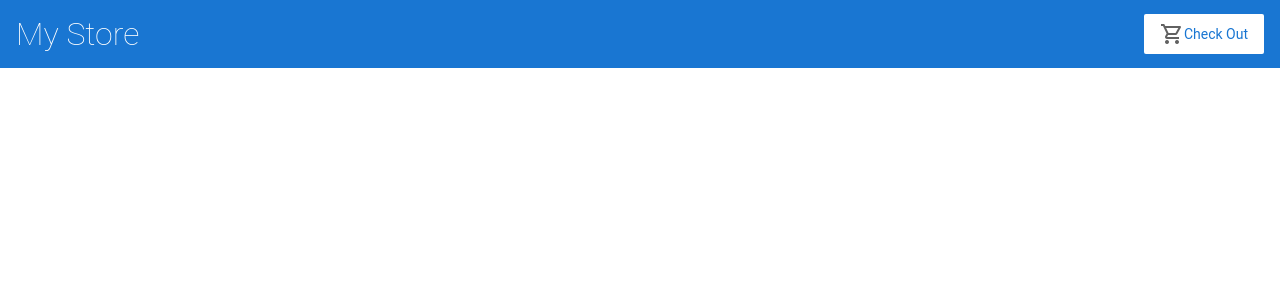
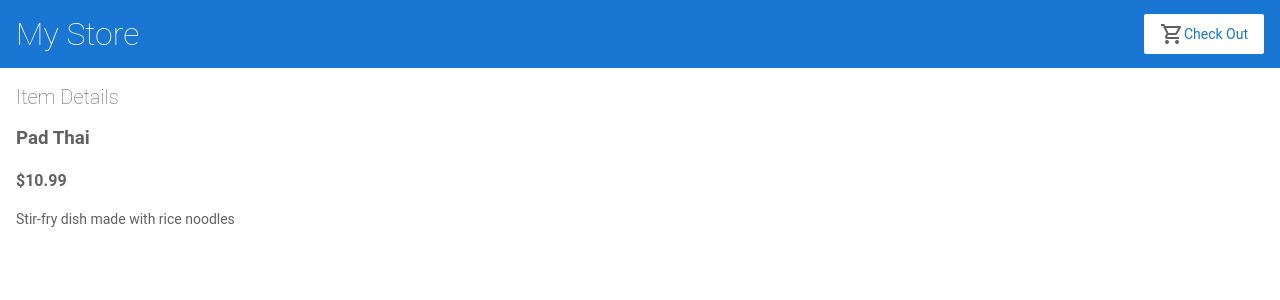
Before and after one commit to hejingne/Angular-Food-Ordering-App, an Angular app: page /items/1 in a window 1280 px wide. Before the commit this address led to /. Shown: the top 300 px of the page. Built offline with nearby package versions, Linux system fonts and the light colour scheme.

Commit message:
Add page routings

```diff
--- a/src/app/app.module.ts
+++ b/src/app/app.module.ts
@@ -7,6 +7,7 @@ import { AppComponent } from './app.component';
 import { TopBarComponent } from './top-bar/top-bar.component';
 import { MenuItemListComponent } from './menu-item-list/menu-item-list.component';
 import { MenuItemAlertsComponent } from './menu-item-alerts/menu-item-alerts.component';
+import { MenuItemDetailsComponent } from './menu-item-details/menu-item-details.component';
 
 @NgModule({
   imports: [
@@ -14,13 +15,15 @@ import { MenuItemAlertsComponent } from './menu-item-alerts/menu-item-alerts.com
     ReactiveFormsModule,
     RouterModule.forRoot([
       { path: '', component: MenuItemListComponent },
+      { path: 'items/:itemId', component: MenuItemDetailsComponent }
     ])
   ],
   declarations: [
     AppComponent,
     TopBarComponent,
     MenuItemListComponent,
-    MenuItemAlertsComponent
+    MenuItemAlertsComponent,
+    MenuItemDetailsComponent
   ],
   bootstrap: [
     AppComponent
--- /dev/null
+++ b/src/app/menu-item-details/menu-item-details.component.html
@@ -0,0 +1,6 @@
+<h2> Item Details </h2>
+<div *ngIf="item">
+  <h3> {{item.name}} </h3>
+  <h4> {{item.price | currency}} </h4>
+  <p> {{item.description}} </p>
+</div>
--- /dev/null
+++ b/src/app/menu-item-details/menu-item-details.component.ts
@@ -0,0 +1,25 @@
+import { Component, OnInit } from '@angular/core';
+import { ActivatedRoute } from '@angular/router';
+import { MenuItem, menuItems } from '../menuItems';
+
+@Component({
+  selector: 'app-menu-item-details',
+  templateUrl: './menu-item-details.component.html',
+  styleUrls: ['./menu-item-details.component.css']
+})
+export class MenuItemDetailsComponent implements OnInit {
+
+  item: MenuItem | undefined;
+
+  constructor(private route: ActivatedRoute) {  // Inject ActivatedRoute in component configuration to use a service
+   }
+
+  ngOnInit() {
+    // 1. Get the item id from the current route
+    const routeParams = this.route.snapshot.paramMap;
+    const itemId = Number(routeParams.get('itemId'));  // define in app.module.ts
+    // 2. Find the item with the provided id
+    this.item = menuItems.find(item => item.id === itemId);
+  }
+
+}
--- a/src/app/menu-item-list/menu-item-list.component.html
+++ b/src/app/menu-item-list/menu-item-list.component.html
@@ -3,7 +3,8 @@
 <div *ngFor="let item of items">
   <h3>
 
-    <a [title]="item.name + ' details'"> {{item.name}} </a>
+    <a [title]="item.name + ' details'"
+       [routerLink]="['/items', item.id]"> {{item.name}} </a>
 
     <p *ngIf="item.description"> Description: {{item.description}} </p>
     <div *ngIf="!item.description"></div>
```
Also changed, not shown: src/app/menu-item-details/menu-item-details.component.css (added), 2 other files (tests, documents, lock files or other folders).
